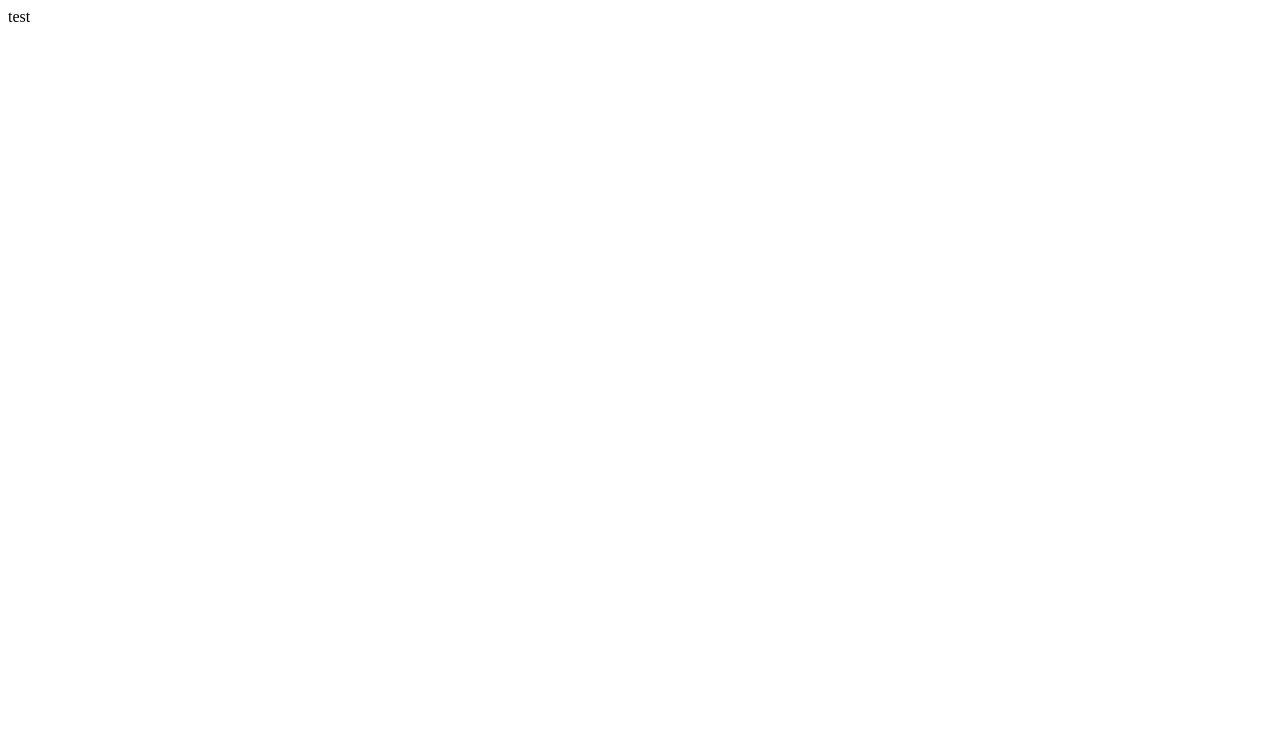
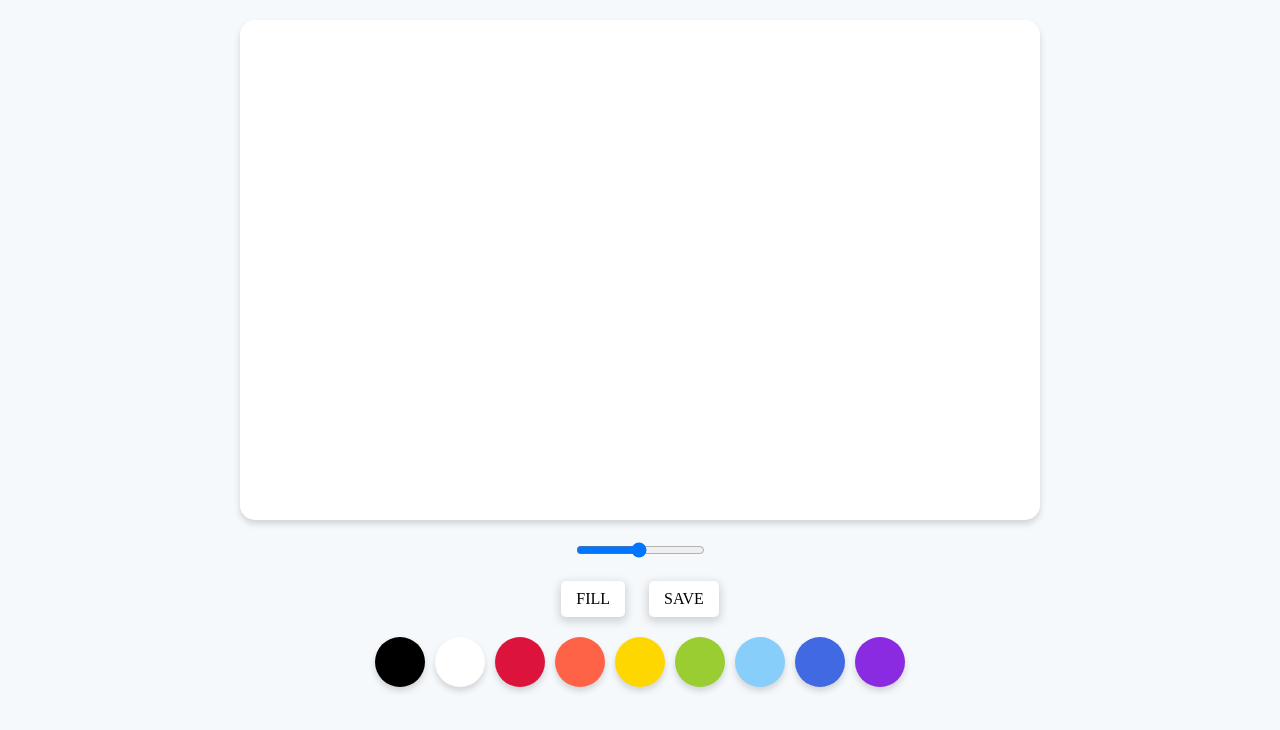
Before and after one commit to shiikong/paintjs, a plain HTML site: page index.html in a window 1280 px wide. Drawn offline with Linux system fonts and the light colour scheme.

Commit message:
VanillaJS CANVAS 200402

```diff
--- a/app.js
+++ b/app.js
@@ -0,0 +1,49 @@
+const canvas = document.getElementById("jsCanvas");
+const ctx = canvas.getContext("2d");
+canvas.width = 800;
+canvas.height = 500;
+ctx.lineWidth = 2.5;
+ctx.strokeStyle = "#000";
+
+let painting = false;
+
+function startPainting() {
+    painting = true;
+}
+function stopPainting() {
+    painting = false;
+}
+
+// function onMouseDown(e) {
+//     const x = e.offsetX;
+//     const y = e.offsetY;
+//     painting = true;
+// }
+function onMouseMove(e) {
+    const x = e.offsetX;
+    const y = e.offsetY;
+    if(!painting) {
+        ctx.beginPath();
+        ctx.moveTo(x, y);
+    } else {
+        ctx.lineTo(x, y);
+        ctx.stroke();
+    }
+}
+// function onMouseUp(e) {
+//     stopPainting();
+// }
+// function onMouseLeave(e) {
+//     // painting = false;
+//     stopPainting();
+// }
+
+if(canvas) {
+    // canvas.addEventListener("mousedown", onMouseDown);
+    canvas.addEventListener("mousedown", startPainting);
+    canvas.addEventListener("mousemove", onMouseMove);
+    // canvas.addEventListener("mouseup", onMouseUp);
+    canvas.addEventListener("mouseup", stopPainting);
+    // canvas.addEventListener("mouseleave", onMouseLeave);
+    canvas.addEventListener("mouseleave", stopPainting);
+}
--- a/index.html
+++ b/index.html
@@ -1,5 +1,5 @@
 <!DOCTYPE html>
-<html lang="en">
+<html lang="ko">
 <head>
     <meta charset="UTF-8">
     <meta name="viewport" content="width=device-width, initial-scale=1.0">
@@ -8,7 +8,27 @@
     <title>PaintJS</title>
 </head>
 <body>
-    test
+    <canvas id="jsCanvas" class="canvas"></canvas>
+    <div class="controls">
+        <div class="controls_range">
+            <input type="range" id="jsRange" min="0.1" max="5.0" value="2.5" step="0.1">
+        </div>
+        <div class="controls_btns">
+            <button id="jsMode">Fill</button>
+            <button id="jsSave">Save</button>
+        </div>
+        <div id="jsColors" class="controls_colors">
+            <div class="controls_color" style="background:#000;"></div>
+            <div class="controls_color" style="background:#fff;"></div>
+            <div class="controls_color" style="background:crimson;"></div>
+            <div class="controls_color" style="background:tomato;"></div>
+            <div class="controls_color" style="background:gold;"></div>
+            <div class="controls_color" style="background:yellowgreen;"></div>
+            <div class="controls_color" style="background:lightskyblue;"></div>
+            <div class="controls_color" style="background:royalblue;"></div>
+            <div class="controls_color" style="background:blueviolet;"></div>
+        </div>
+    </div>
     <script src="app.js"></script>
 </body>
 </html>
--- /dev/null
+++ b/reset.css
@@ -0,0 +1,48 @@
+/* http://meyerweb.com/eric/tools/css/reset/
+   v2.0 | 20110126
+   License: none (public domain)
+*/
+
+html, body, div, span, applet, object, iframe,
+h1, h2, h3, h4, h5, h6, p, blockquote, pre,
+a, abbr, acronym, address, big, cite, code,
+del, dfn, em, img, ins, kbd, q, s, samp,
+small, strike, strong, sub, sup, tt, var,
+b, u, i, center,
+dl, dt, dd, ol, ul, li,
+fieldset, form, label, legend,
+table, caption, tbody, tfoot, thead, tr, th, td,
+article, aside, canvas, details, embed,
+figure, figcaption, footer, header, hgroup,
+menu, nav, output, ruby, section, summary,
+time, mark, audio, video {
+	margin: 0;
+	padding: 0;
+	border: 0;
+	font-size: 100%;
+	font: inherit;
+	vertical-align: baseline;
+}
+/* HTML5 display-role reset for older browsers */
+article, aside, details, figcaption, figure,
+footer, header, hgroup, menu, nav, section {
+	display: block;
+}
+body {
+	line-height: 1;
+}
+ol, ul {
+	list-style: none;
+}
+blockquote, q {
+	quotes: none;
+}
+blockquote:before, blockquote:after,
+q:before, q:after {
+	content: '';
+	content: none;
+}
+table {
+	border-collapse: collapse;
+	border-spacing: 0;
+}
--- a/style.css
+++ b/style.css
@@ -0,0 +1,57 @@
+@import "reset.css";
+body{
+    display:flex;
+    flex-direction:column;
+    align-items:center;
+    background:#f6f9fc;
+}
+.canvas{
+    width:800px;
+    height:500px;
+    background:#fff;
+    border-radius:15px;
+    box-shadow:rgba(0, 0, 0, 0.15) 0px 4px 6px 0px;
+    margin:20px 0;
+}
+.controls{
+    display:flex;
+    flex-direction:column;
+    align-items:center;
+    margin-bottom:50px;
+}
+.controls .controls_range{
+}
+.controls .controls_btns{
+    margin:20px 5px;
+}
+.controls_btns button{
+    all:unset;
+    text-transform:uppercase;
+    background:#fff;
+    border-radius:5px;
+    box-shadow:rgba(0, 0, 0, 0.15) 0px 3px 8px 2px;
+    margin:0 10px;
+    padding:10px 15px;
+    cursor:pointer;
+    transition:.3s;
+}
+.controls_btns button:hover{
+    background:#eee;
+}
+.controls_btns button:active{
+    transform:scale(0.95);
+}
+.controls .controls_colors{
+    display:flex;
+}
+.controls_colors .controls_color{
+    width:50px;
+    height:50px;
+    border-radius:50%;
+    box-shadow:rgba(0, 0, 0, 0.15) 0px 4px 6px 0px;
+    margin:0 5px;
+    cursor:pointer;
+}
+.controls_colors .controls_color:active{
+    transform:scale(0.95);
+}
```
